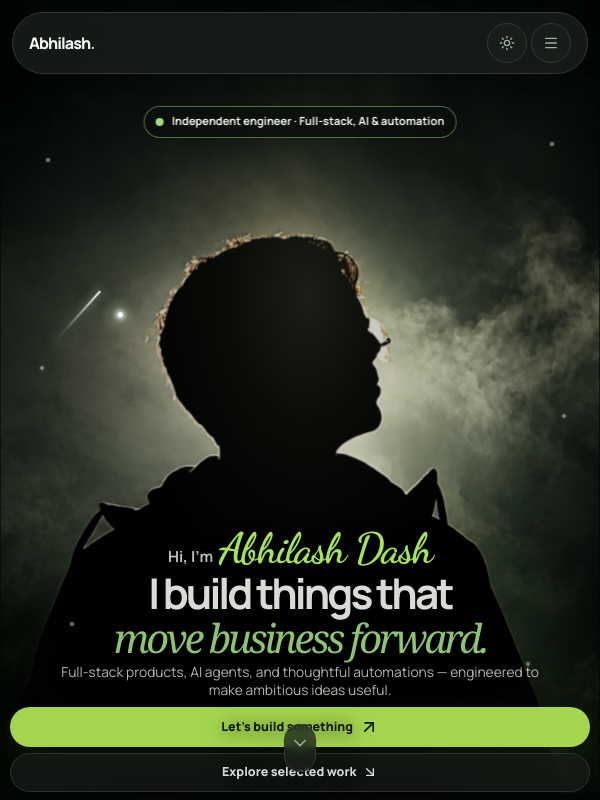
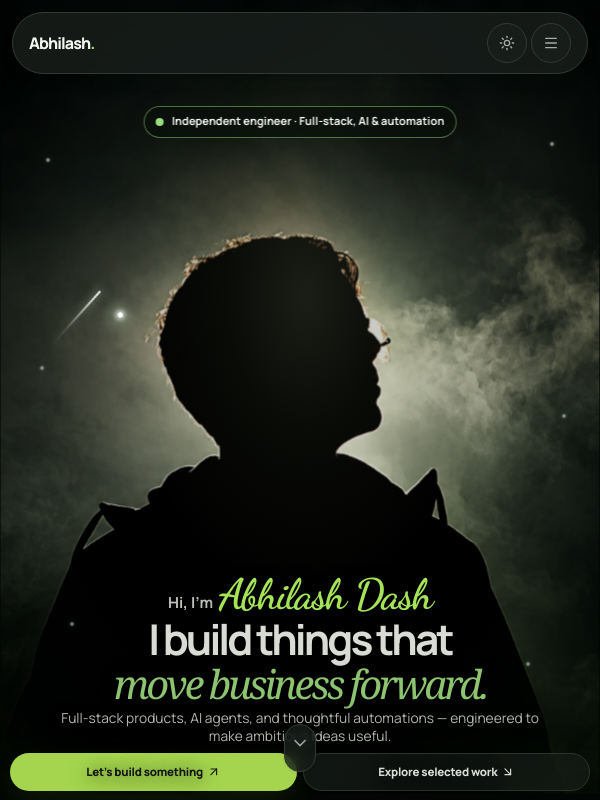
Before and after one commit to AbhilashDash10082k4/portfolio, a Next.js app: page / in a window 600 px wide. Shown: the top 800 px of the page. Built offline with nearby package versions, Linux system fonts and the light colour scheme.

Commit message:
fix(hero): tune tablet and mobile layout

```diff
--- a/app/globals.css
+++ b/app/globals.css
@@ -2381,3 +2381,64 @@ canvas {
   #hero .hero-portrait-layer,
   #hero .hero-copy-layer { animation: none !important; opacity: 1 !important; }
 }
+
+
+/* Follow-up viewport tuning from the responsive review (2026-10-21).
+   Keep the already-approved 375–425px and 1400–1799px compositions unchanged. */
+
+/* 425–767px: make both CTAs compact and keep them on one line. */
+@media (min-width: 426px) and (max-width: 767px) {
+  #hero .hero-copy-layer .hero-actions {
+    display: flex !important;
+    flex-direction: row !important;
+    flex-wrap: nowrap !important;
+    align-items: stretch !important;
+    justify-content: center !important;
+    width: 100% !important;
+    gap: .4rem !important;
+  }
+  #hero .hero-copy-layer .primary-button,
+  #hero .hero-copy-layer .secondary-button {
+    flex: 1 1 0 !important;
+    width: auto !important;
+    min-width: 0 !important;
+    min-height: 2.35rem !important;
+    padding: .5rem .35rem !important;
+    gap: .25rem !important;
+    font-size: clamp(.58rem, 2.15vw, .72rem) !important;
+    letter-spacing: -.02em !important;
+    white-space: nowrap !important;
+  }
+  #hero .hero-copy-layer .primary-button svg,
+  #hero .hero-copy-layer .secondary-button svg {
+    flex: 0 0 auto !important;
+    width: .85rem !important;
+    height: .85rem !important;
+  }
+}
+
+/* 768–1024px: raise the copy toward the neck/chest and give the banner
+   clear space below the navbar instead of letting it tuck behind it. */
+@media (min-width: 768px) and (max-width: 1024px) {
+  #hero .hero-eyebrow {
+    top: clamp(8rem, 14svh, 10rem) !important;
+  }
+  #hero .hero-copy-layer {
+    bottom: clamp(4rem, 8svh, 5.5rem) !important;
+  }
+}
+
+/* Ultrawide/4K: lower the banner enough to clear the navbar.
+   Preserve the existing text composition at these widths. */
+@media (min-width: 1800px) {
+  #hero .hero-eyebrow {
+    top: clamp(7rem, 11svh, 9rem) !important;
+  }
+}
+
+/* Short tablet-height viewports need a slightly stronger upward correction. */
+@media (min-width: 768px) and (max-width: 1024px) and (max-height: 700px) {
+  #hero .hero-copy-layer {
+    bottom: clamp(3.5rem, 7svh, 4.5rem) !important;
+  }
+}
```
